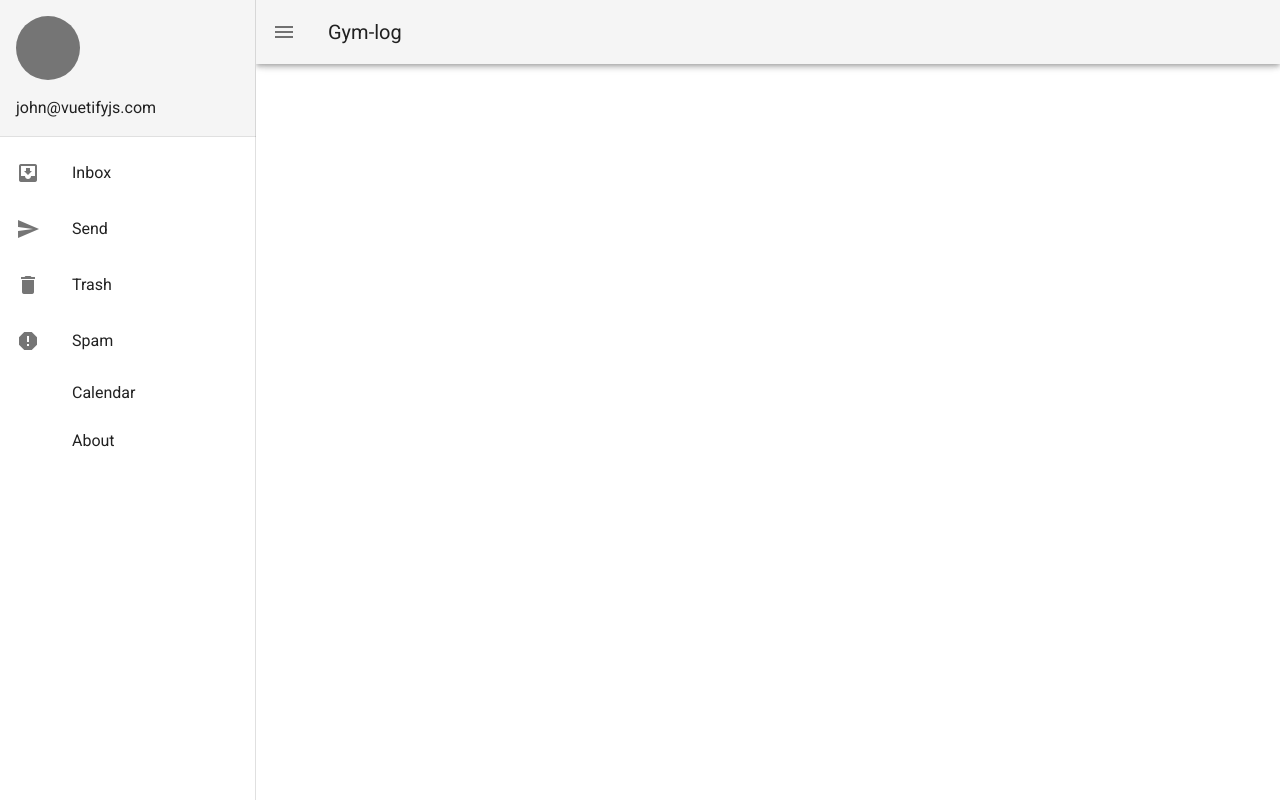
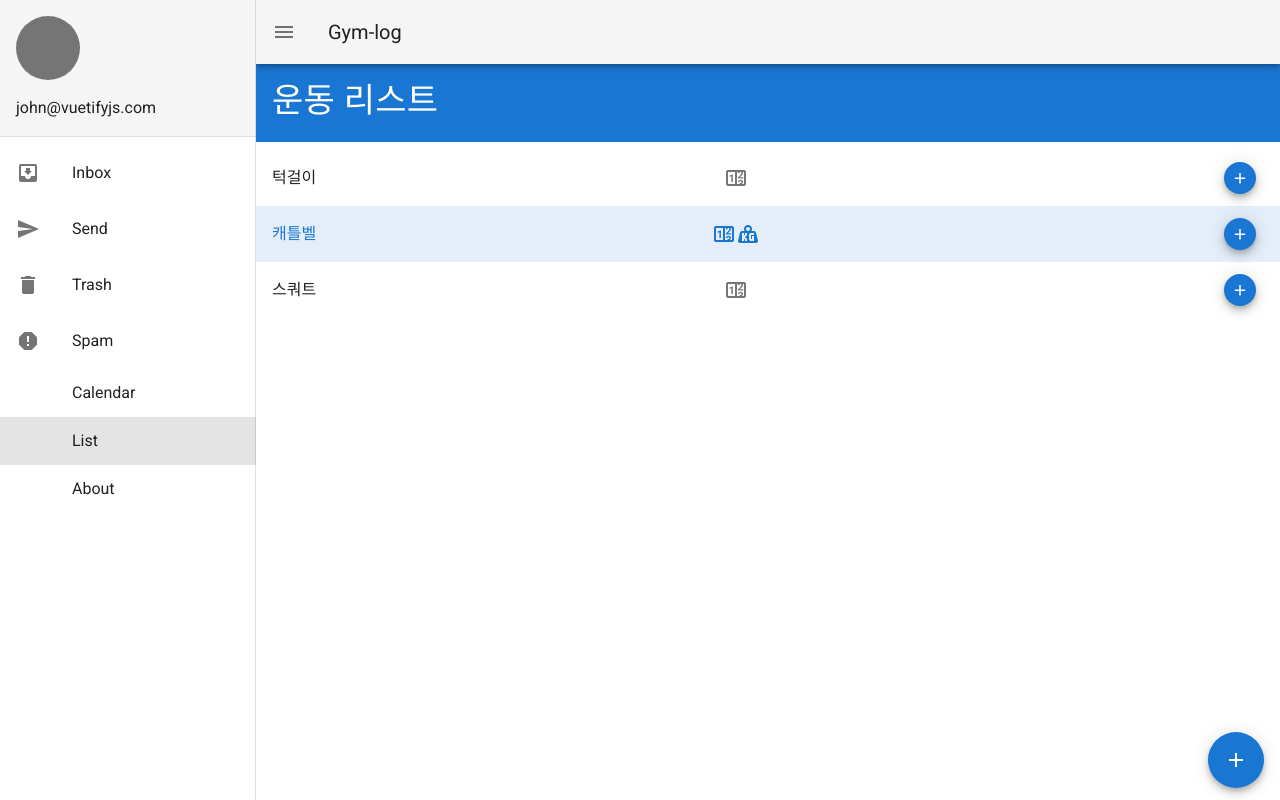
Before and after one commit to ingee/gym-log, a Vue app: page /#/list in a window 1280 px wide. Built offline with nearby package versions, Linux system fonts and the light colour scheme.

Commit message:
list-view: Implement views/List (url: /list)

```diff
--- a/src/App.vue
+++ b/src/App.vue
@@ -56,6 +56,7 @@ export default {
       ['mdi-delete', 'Trash'],
       ['mdi-alert-octagon', 'Spam'],
       ['', 'Calendar', '/calendar'],
+      ['', 'List', '/list'],
       ['', 'About', '/about'],
     ],
   })
--- a/src/router/index.js
+++ b/src/router/index.js
@@ -1,6 +1,7 @@
 import Vue from 'vue'
 import VueRouter from 'vue-router'
 import Home from '../views/Home.vue'
+import List from '../views/List.vue'
 import Calendar from '../views/Calendar.vue'
 
 Vue.use(VueRouter)
@@ -15,6 +16,11 @@ const routes = [
     path: '/calendar',
     name: 'Calendar',
     component: Calendar
+  },
+  {
+    path: '/list',
+    name: 'List',
+    component: List
   },
   {
     path: '/about',
--- /dev/null
+++ b/src/views/List.vue
@@ -0,0 +1,92 @@
+<template>
+  <div>
+    <v-sheet
+      color="primary white--text"
+      class="text-h4"
+      height="90"
+    >
+      <v-row
+        align="center"
+        class="fill-height pa-4"
+      >
+        <v-col>
+          <span> 운동 리스트 </span>
+        </v-col>
+      </v-row>
+    </v-sheet>
+    <v-list>
+      <v-list-item-group
+        v-model="item"
+        color="primary"
+      >
+        <v-list-item
+          v-for="(item, i) in items"
+          :key="i"
+        >
+          <!-- workout name -->
+          <v-list-item-content>
+            <v-list-item-title v-text="item.text"></v-list-item-title>
+          </v-list-item-content>
+          <!-- workout icon -->
+          <v-list-item-icon
+            v-if="item.icon instanceof Array"
+          >
+            <v-icon
+              v-for="(icon, j) in item.icon"
+              :key="j"
+              v-text="icon"
+            ></v-icon>
+          </v-list-item-icon>
+          <v-list-item-icon v-else>
+            <v-icon
+              v-text="item.icon"
+            ></v-icon>
+          </v-list-item-icon>
+          <v-spacer/>
+          <!-- workout button -->
+          <v-list-item-action>
+            <v-btn
+              class="mx-2"
+              fab
+              x-small
+              color="primary"
+            >
+              <v-icon dark>
+                mdi-plus
+              </v-icon>
+            </v-btn>
+          </v-list-item-action>
+        </v-list-item>
+      </v-list-item-group>
+    </v-list>
+    <v-fab-transition>
+      <v-btn
+        color="primary"
+        class="mb-10"
+        fab
+        absolute
+        bottom
+        right
+      >
+        <v-icon>
+          mdi-plus
+        </v-icon>
+      </v-btn>
+    </v-fab-transition>
+  </div>
+</template>
+
+<script>
+export default {
+  data: () => ({
+    item: 1,
+    items: [
+      { text: '턱걸이', icon: 'mdi-counter' },
+      { text: '캐틀벨', icon: ['mdi-counter', 'mdi-weight-kilogram'] },
+      { text: '스쿼트', icon: 'mdi-counter' },
+    ],
+  }),
+  methods: {
+  }
+}
+</script>
```
